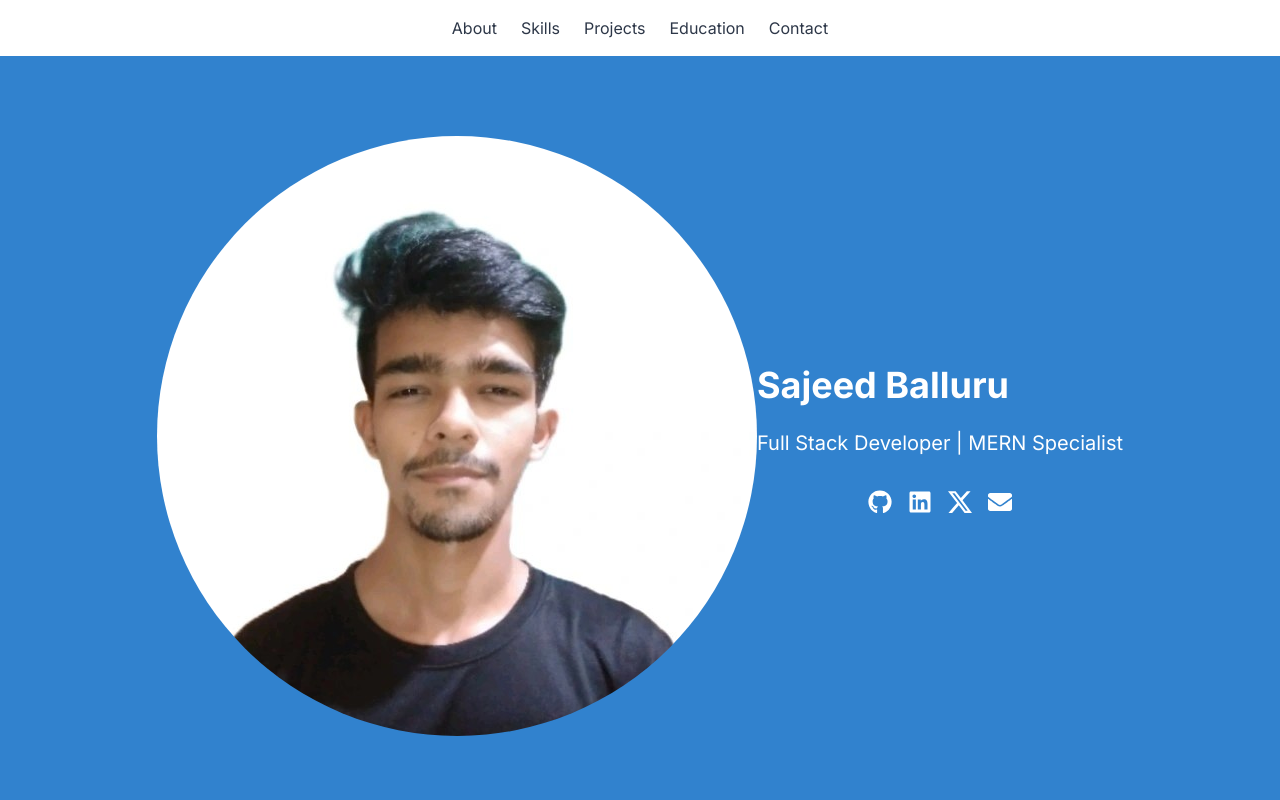
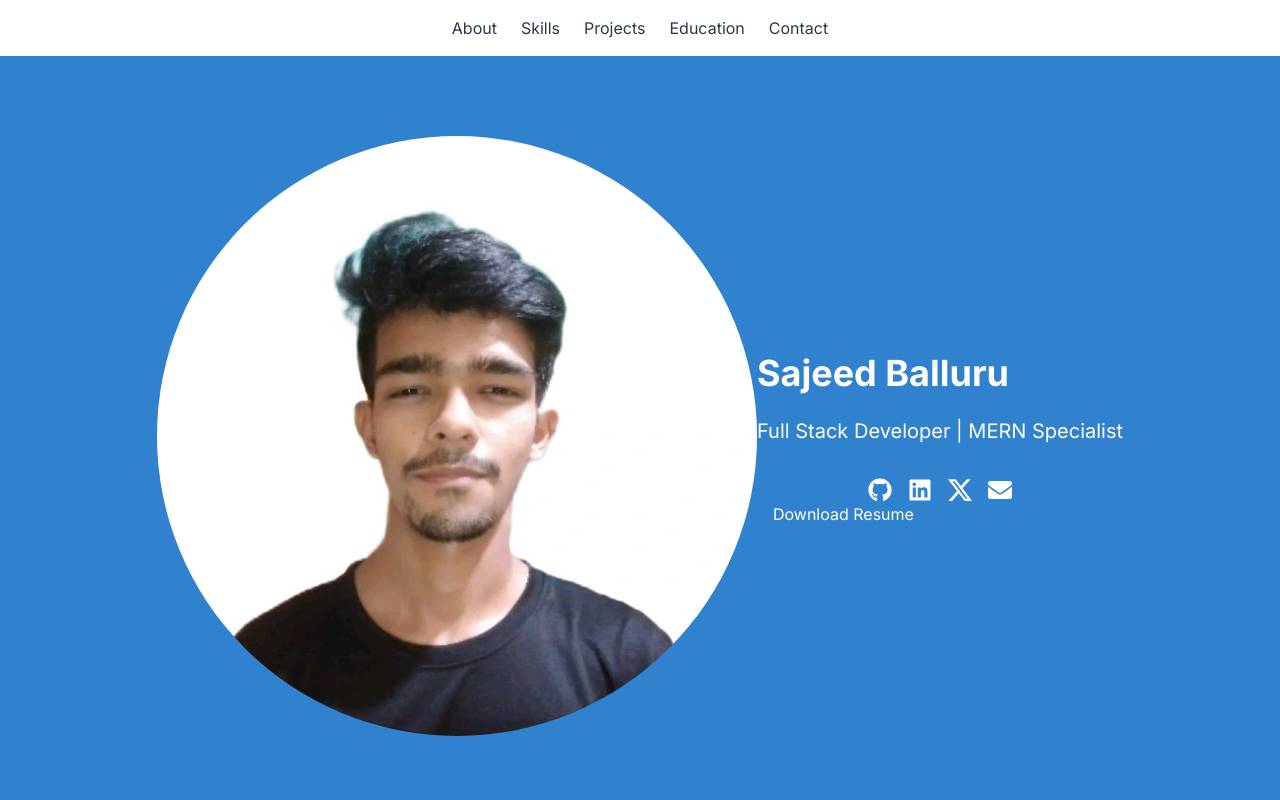
Before and after one commit to Ballursajeed/portfolio, a React (Vite) app: page / in a window 1280 px wide. Shown: the top 800 px of the page. Built offline with nearby package versions, Linux system fonts and the light colour scheme.

Commit message:
added my resume

```diff
--- a/src/components/Hero.jsx
+++ b/src/components/Hero.jsx
@@ -30,6 +30,18 @@ function Hero() {
               <FaEnvelope size={24} />
             </a>
           </div>
+
+          {/* Resume Link */}
+          <div className="mt-6">
+            <a
+              href="/resume.pdf"
+              target="_blank"
+              rel="noopener noreferrer"
+              className="text-white bg-blue-700 py-2 px-4 rounded-full hover:bg-blue-500"
+            >
+              Download Resume
+            </a>
+          </div>
         </div>
       </div>
     </section>
```
Also changed, not shown: 1 other file (tests, documents, lock files or other folders).
